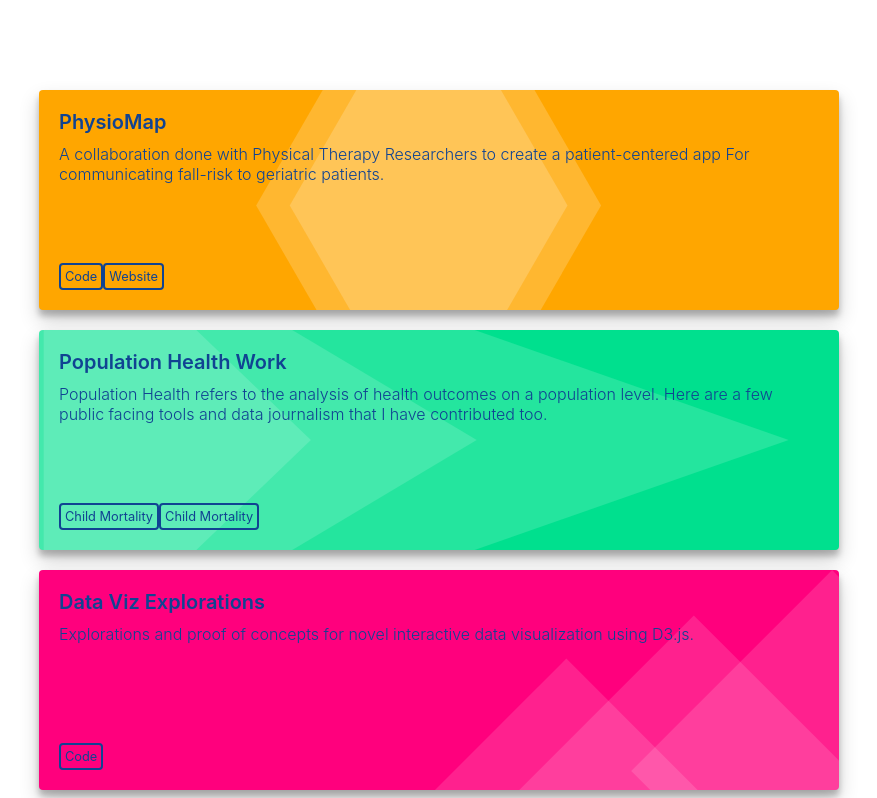
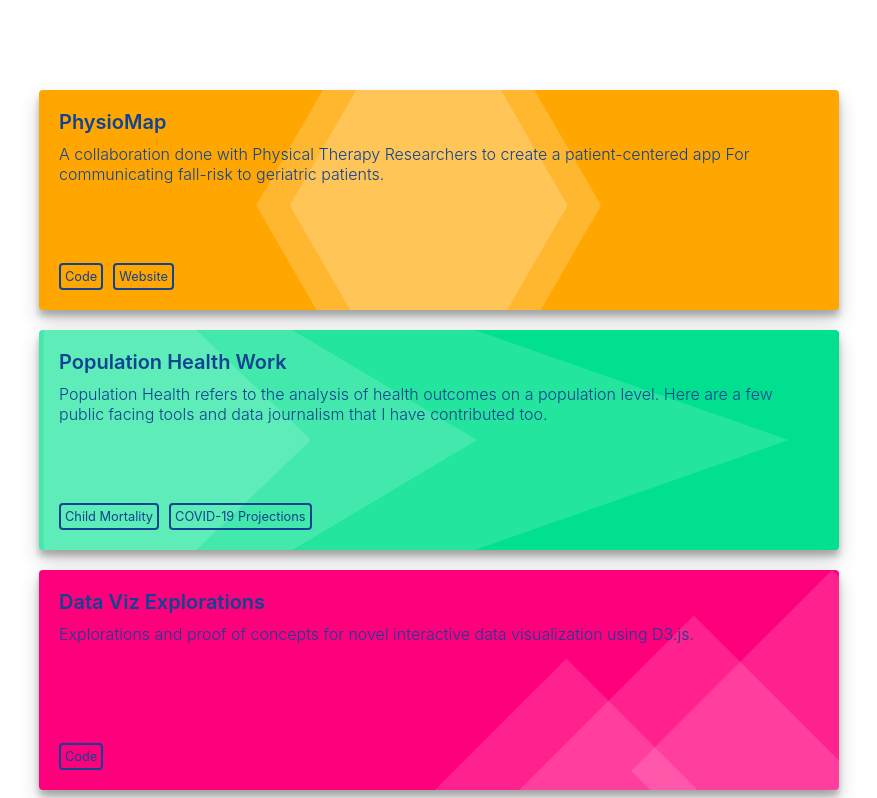
Before and after one commit to michael-fernandes/personal-website, a React (Create React App) app: page / in a window 1280 px wide. Shown: the part 802-1600 px from the top of the page, without its empty margins (201-1078 px from the left). Built offline with nearby package versions, Linux system fonts and the light colour scheme.

Commit message:
no message

```diff
--- a/src/Styles/Card.css
+++ b/src/Styles/Card.css
@@ -31,12 +31,12 @@
 .card-link {
   border: 1.5px solid white;
   border-radius: 4px;
-  padding: 4px 4px;
   font-size: 0.8rem;
   color: inherit;
+  font-weight: 400;
+  margin-right: 10px;
   text-decoration: inherit;
-  font-weight: 400;
-
+  padding: 4px 4px;
 }
 
 .card-link:hover {
--- a/src/static/cardContent.js
+++ b/src/static/cardContent.js
@@ -22,7 +22,7 @@
     description: 'Population Health refers to the analysis of health outcomes on a population level. Here are a few public facing tools and data journalism that I have contributed too.',
     links: [
       {url: "https://vizhub.healthdata.org/child-mortality", text: "Child Mortality"},
-      {url: "https://covid19.healthdata.org/united-states-of-america", text: "Child Mortality"}
+      {url: "https://covid19.healthdata.org/united-states-of-america", text: "COVID-19 Projections"}
     ]
   },
   {
```
